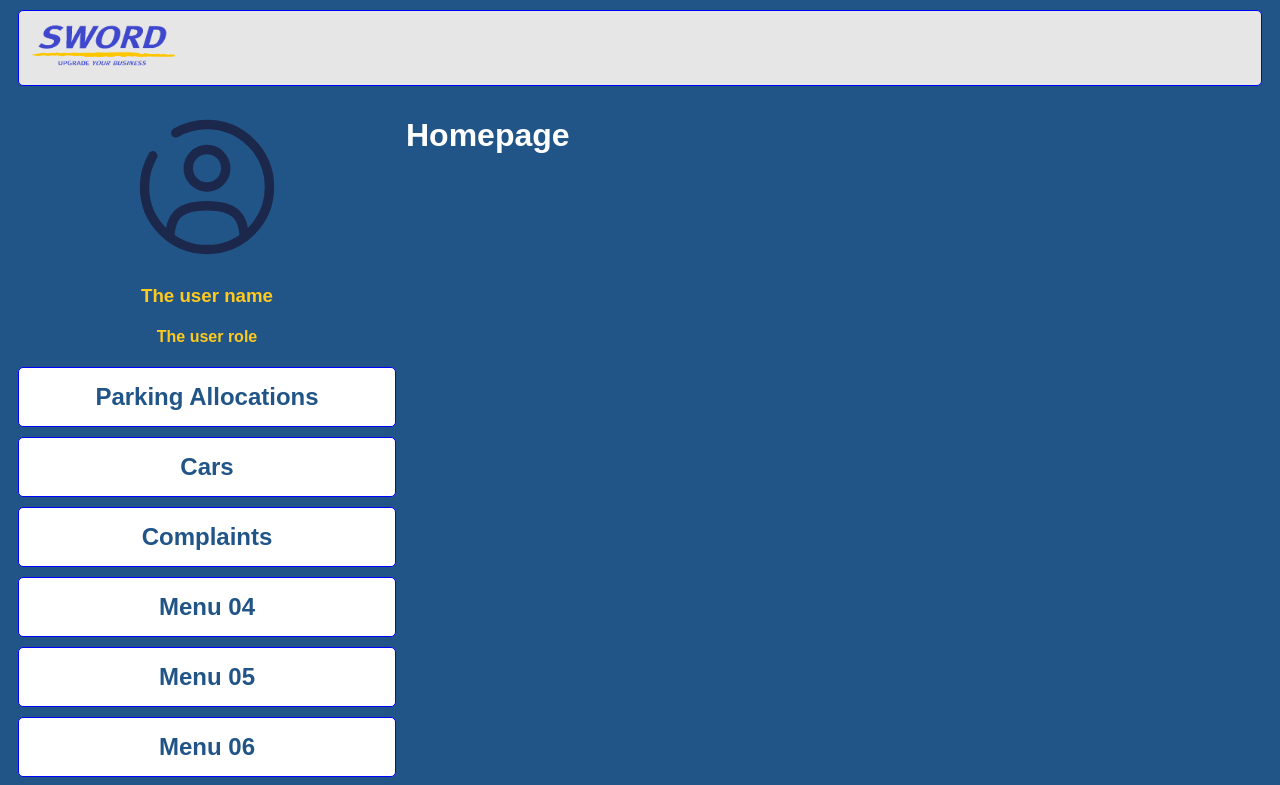
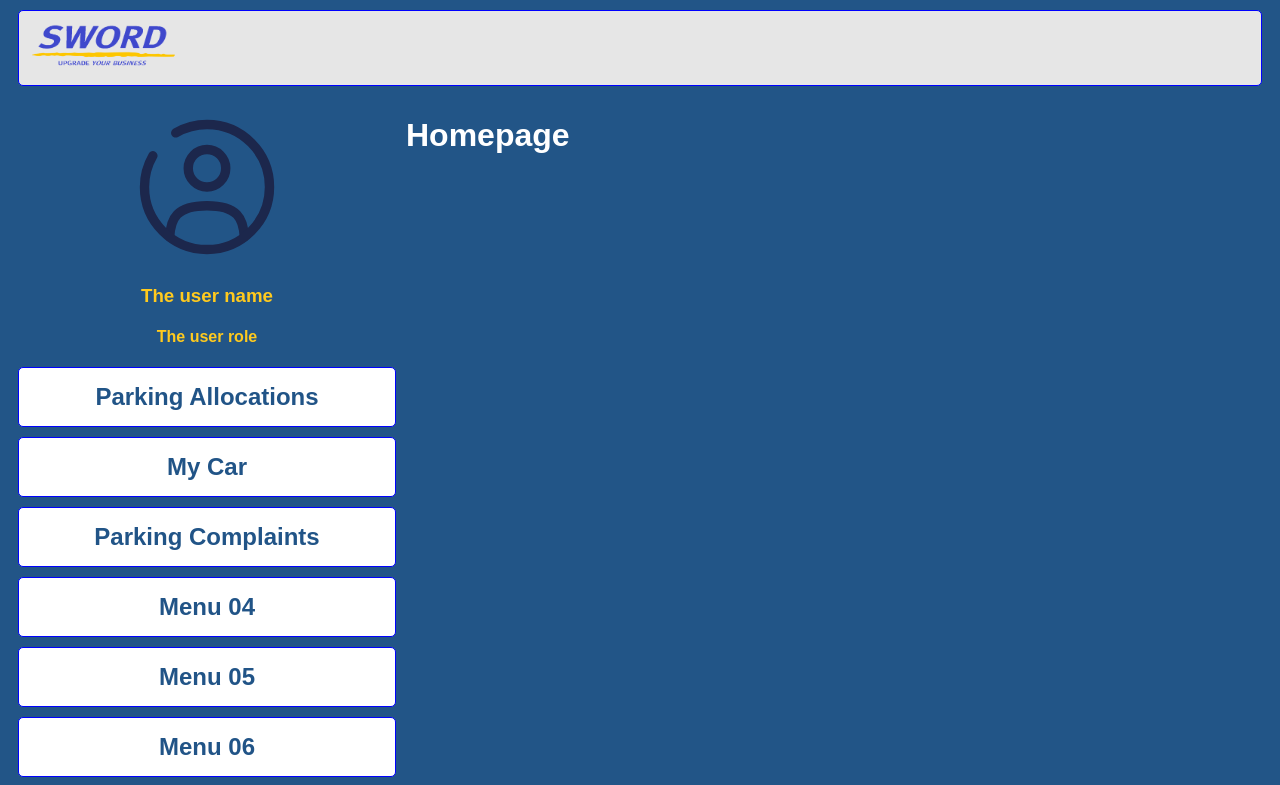
Before and after one commit to PhilipHassialis/parkingapp, a React (Vite) app in the folder parking_app/: page /application in a window 1280 px wide. Shown: the top 785 px of the page. Built offline with nearby package versions, Linux system fonts and the light colour scheme.

Commit message:
fix menu entries

```diff
--- a/parking_app/src/data/mockData.ts
+++ b/parking_app/src/data/mockData.ts
@@ -5,12 +5,12 @@ export const mockMenuItems = [
         relativeUrl: "/parking-allocations",
     },
     {
-        menuEntry: "Cars",
-        relativeUrl: "/cars",
+        menuEntry: "My Car",
+        relativeUrl: "/my-car",
     },
     {
-        menuEntry: "Complaints",
-        relativeUrl: "/complaints",
+        menuEntry: "Parking Complaints",
+        relativeUrl: "/parking-complaints",
     },
     {
         menuEntry: "Menu 04",
```
